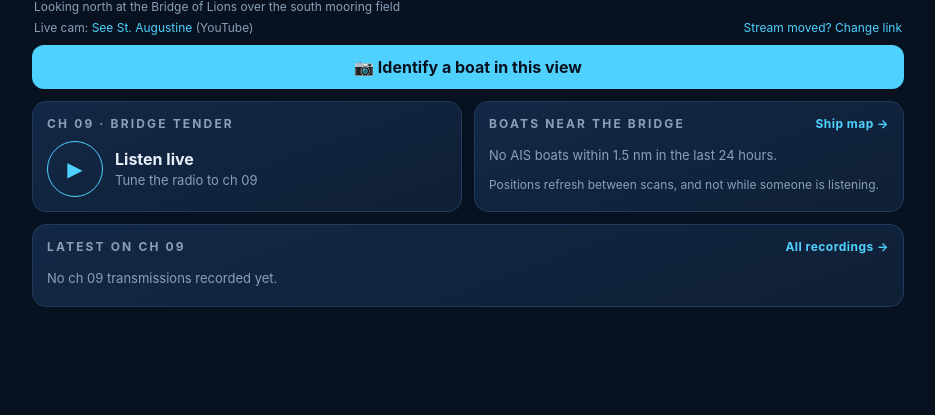
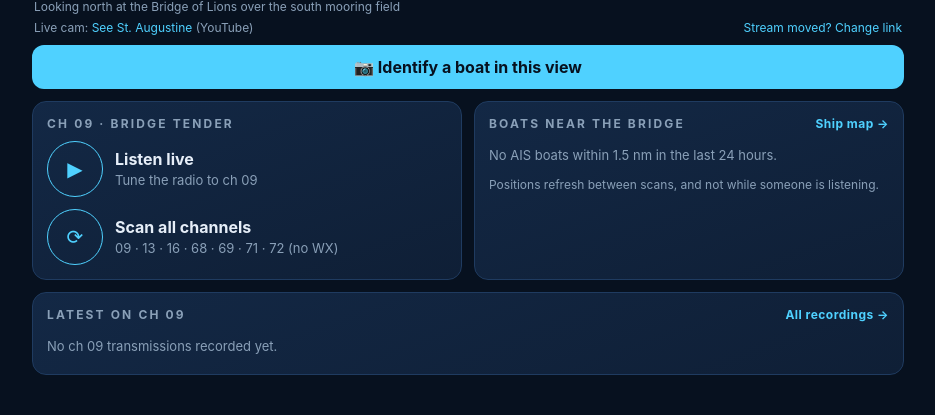
Before and after one commit to Jackrabbitdeliveries/navaos, a FastAPI app: page /radio/bridge/view in a window 1280 px wide. Shown: the part 628-1043 px from the top of the page, without its empty margins (172-1107 px from the left). Before the commit the page ends 935 px from the top, so only its background shows below. Run offline with FastAPI, Linux system fonts and the light colour scheme; data that the repository does not hold is empty.

Commit message:
Bridge page: scan all channels except WX
/control scan accepts channel "all" = the standard scan list (no WX).

Co-Authored-By: Claude Opus 5.5 <noreply@anthropic.com>

```diff
--- a/api/templates/bridge.html
+++ b/api/templates/bridge.html
@@ -105,6 +105,10 @@
           <button id="listenBtn" class="big-btn" onclick="toggleListen()" aria-label="Listen to channel 09">▶</button>
           <div class="radio-text"><b id="radioTitle">Listen live</b><span id="radioSub">Tune the radio to ch 09</span></div>
         </div>
+        <div class="radio-row" style="margin-top:12px">
+          <button id="scanBtn" class="big-btn" onclick="toggleScan()" aria-label="Scan all channels except weather">⟳</button>
+          <div class="radio-text"><b id="scanTitle">Scan all channels</b><span id="scanSub">09 · 13 · 16 · 68 · 69 · 71 · 72 (no WX)</span></div>
+        </div>
         <audio id="radio" preload="none"></audio>
       </div>
 
@@ -191,7 +195,9 @@
 
   // ---------- ch 09 through the shared radio ----------
   const audio = document.getElementById("radio");
-  let wantAudio = false, selection = { mode: "idle" };
+  // want = what this page is playing: null, "09" (direct) or "scan" (all channels but WX)
+  let want = null, selection = { mode: "idle" }, scanInfo = {};
+  const onTarget = w => w === "09" ? selection.mode === "direct" && selection.channel === "09" : w === "scan" && selection.mode === "scan";
 
   async function control(action, channel) {
     const res = await fetch("/radio/control", { method: "POST", headers: { "Content-Type": "application/json" },
@@ -205,34 +211,59 @@
   function stopAudio() { audio.pause(); audio.removeAttribute("src"); audio.load(); }
 
   function syncAudio() {
-    const on09 = selection.mode === "direct" && selection.channel === "09";
     const have = audio.getAttribute("src") || "";
-    if (wantAudio && on09 && !have) {
-      audio.src = "/radio/stream/09.mp3?client=" + encodeURIComponent(clientId) + "&t=" + Date.now();
-      audio.play().catch(() => msg("Tap ▶ again to start the audio."));
-    } else if ((!wantAudio || !on09) && have) {
+    const url = want === "09" ? "/radio/stream/09.mp3" : "/radio/scan/stream.mp3";
+    if (want && onTarget(want) && !have) {
+      audio.src = url + "?client=" + encodeURIComponent(clientId) + "&t=" + Date.now();
+      audio.play().catch(() => msg("Tap the button again to start the audio."));
+    } else if (have && (!want || !onTarget(want) || !have.startsWith(url))) {
       stopAudio();
     }
   }
 
   function renderRadio(d) {
     const btn = document.getElementById("listenBtn"), title = document.getElementById("radioTitle"), sub = document.getElementById("radioSub");
-    const on09 = selection.mode === "direct" && selection.channel === "09";
+    const on09 = onTarget("09"), wantAudio = want === "09";
     const ctl = d.control || {};
     btn.classList.toggle("on", wantAudio && on09);
     btn.textContent = wantAudio && on09 ? "❚❚" : "▶";
     sub.className = "";
+    renderScan(d);
     if (wantAudio && on09) { title.textContent = "Listening to ch 09"; sub.textContent = "Audio opens when someone transmits."; }
-    else if (ctl.pending && ctl.pending.yours) { title.textContent = "Ch 09 is queued"; sub.textContent = "Another listener has the radio - starts in " + Math.ceil(ctl.pending.applies_in_s / 60) + " min"; sub.className = "warn"; }
+    else if (ctl.pending && ctl.pending.yours && ctl.pending.action === "tune") { title.textContent = "Ch 09 is queued"; sub.textContent = "Another listener has the radio - starts in " + Math.ceil(ctl.pending.applies_in_s / 60) + " min"; sub.className = "warn"; }
     else if (on09) { title.textContent = "Radio is on ch 09"; sub.textContent = "Tap ▶ to listen in."; }
-    else if (selection.mode === "scan") { title.textContent = "Listen live"; sub.textContent = "Radio is scanning all channels - ▶ switches it to ch 09 (it records 09 either way when 09 is in the scan)."; }
+    else if (selection.mode === "scan") { title.textContent = "Listen live"; sub.textContent = "Radio is scanning - ▶ switches it to ch 09 (it records 09 either way when 09 is in the scan)."; }
     else { title.textContent = "Listen live"; sub.textContent = "Tune the radio to ch 09"; }
   }
 
+  function renderScan(d) {
+    const btn = document.getElementById("scanBtn"), title = document.getElementById("scanTitle"), sub = document.getElementById("scanSub");
+    const on = want === "scan" && onTarget("scan"), ctl = d.control || {};
+    btn.classList.toggle("on", on);
+    btn.textContent = on ? "❚❚" : "⟳";
+    sub.className = "";
+    if (on) {
+      title.textContent = d.locked ? "Scanning · locked on ch " + d.current_channel : "Scanning" + (d.current_channel ? " · ch " + d.current_channel : "");
+      sub.textContent = "Audio opens when someone transmits. Locks on traffic, moves on after 60 s of quiet.";
+    } else if (ctl.pending && ctl.pending.yours && ctl.pending.action === "scan") {
+      title.textContent = "Scan is queued"; sub.className = "warn";
+      sub.textContent = "Another listener has the radio - starts in " + Math.ceil(ctl.pending.applies_in_s / 60) + " min";
+    } else { title.textContent = "Scan all channels"; sub.textContent = "09 · 13 · 16 · 68 · 69 · 71 · 72 (no WX)"; }
+  }
+
+  async function toggleScan() {
+    if (want === "scan" && onTarget("scan")) { want = null; stopAudio(); return pollStatus(); }
+    want = "scan"; stopAudio();
+    const r = await control("scan", "all");
+    if (r && r.result === "queued") msg("Another listener has the radio - the scan is queued.");
+    else msg("");
+    pollStatus();
+  }
+
   async function toggleListen() {
-    const on09 = selection.mode === "direct" && selection.channel === "09";
-    if (wantAudio && on09) { wantAudio = false; stopAudio(); return pollStatus(); }
-    wantAudio = true;
+    const on09 = onTarget("09"), wantAudio = want === "09";
+    if (wantAudio && on09) { want = null; stopAudio(); return pollStatus(); }
+    want = "09"; stopAudio();
     const r = await control("tune", "09");
     if (r && r.result === "queued") msg("Another listener has the radio - ch 09 is queued.");
     else msg("");
@@ -246,7 +277,7 @@
       renderRadio(d); syncAudio();
     } catch (e) {}
   }
-  audio.onerror = audio.onended = () => { if (wantAudio) { audio.removeAttribute("src"); setTimeout(syncAudio, 1000); } };
+  audio.onerror = audio.onended = () => { if (want) { audio.removeAttribute("src"); setTimeout(syncAudio, 1000); } };
 
   // ---------- AIS boats near the bridge ----------
   function nm(lat1, lon1, lat2, lon2) {
```
Also changed, not shown: CLAUDE.md (+8 -1 lines), navaos_audio/control.py (+19 -6 lines).
